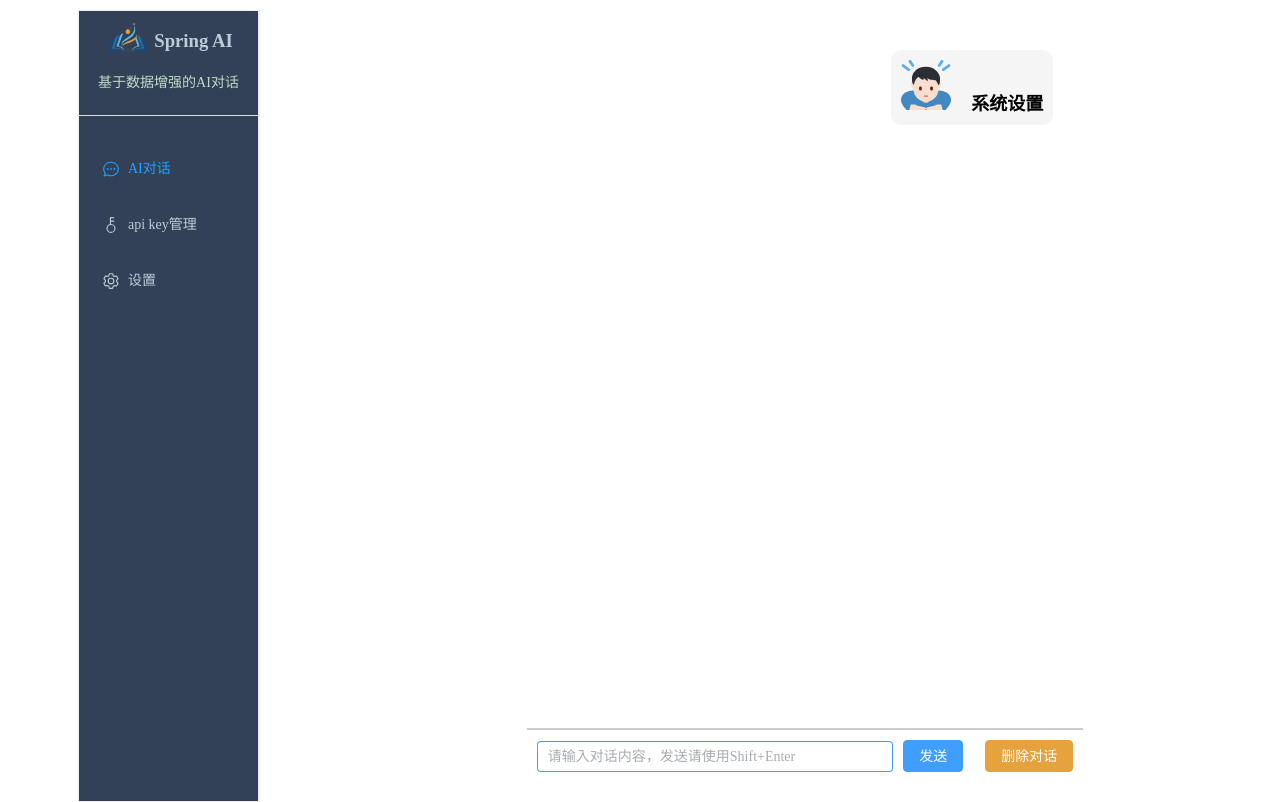
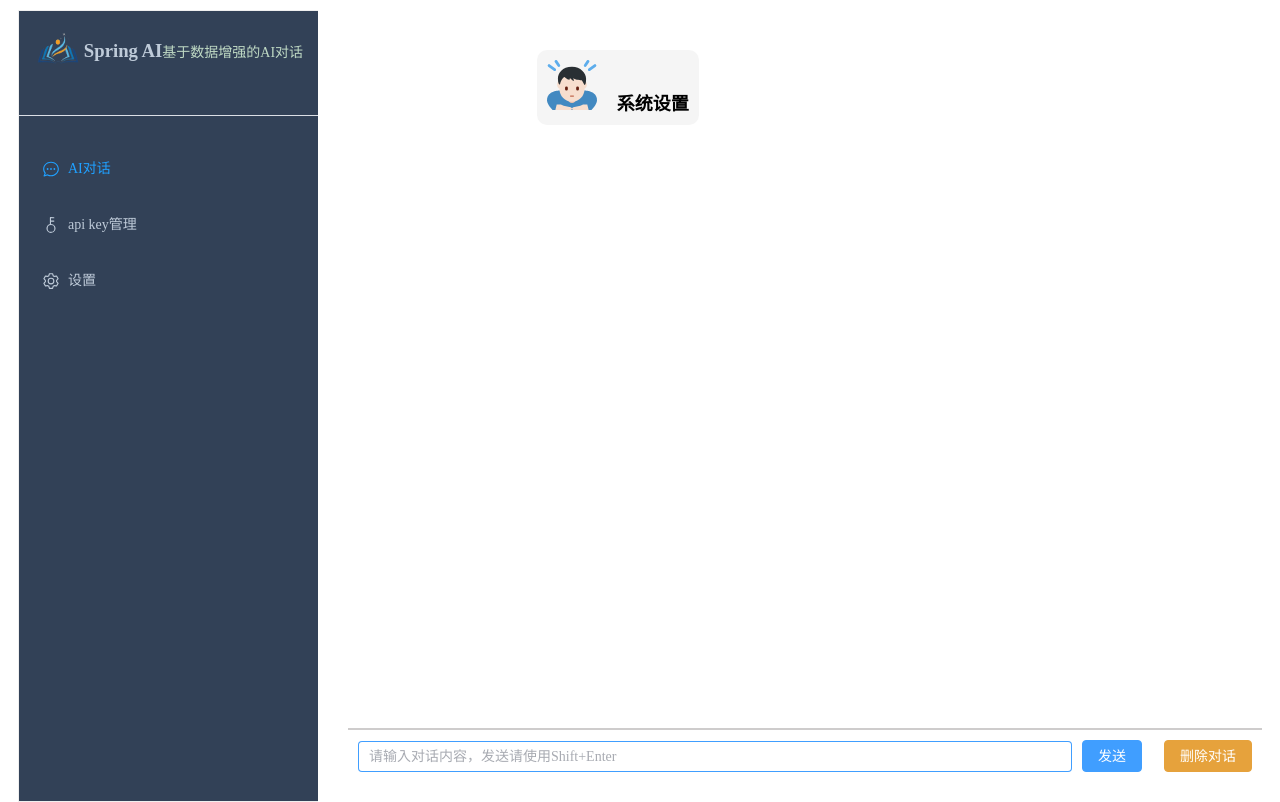
Before and after one commit to jillong/vue, a Vue app in the folder vue-ts/: page /chat in a window 1280 px wide. Built offline with nearby package versions, Linux system fonts and the light colour scheme.

Commit message:
调整聊天输入输出的样式

```diff
--- a/vue-ts/src/view/chat/ChatView.vue
+++ b/vue-ts/src/view/chat/ChatView.vue
@@ -103,7 +103,22 @@ const submitChat = async () => {
   display: flex;
   flex-direction: column; /* 垂直方向排列 */
   height: 100%;
+}
+
+.el-scrollbar {
+  flex: 1;
+  display: flex;
+  flex-direction: column;
   padding: 0 20%; /* 为整个容器增加左右留白 */
+}
+
+.el-scrollbar__wrap {
+  overflow-x: hidden;
+  overflow-y: auto;
+}
+
+.el-scrollbar__view {
+  padding-right: 5%; /* 确保内容区域有右侧留白 */
 }
 
 .chat-footer {
@@ -138,15 +153,14 @@ const submitChat = async () => {
   padding: 10px;
   border-radius: 10px;
   display: flex;
-  justify-content: flex-end; /* 使消息框靠右对齐 */
 }
 
 .scrollbar-item.assistant {
-  justify-content: flex-start; /* 使 assistant 消息框靠左对齐 */
+  justify-content: flex-start; /* assistant 消息框靠左对齐 */
 }
 
 .scrollbar-item.user {
-  justify-content: flex-end; /* 使 user 消息框靠右对齐 */
+  justify-content: flex-end; /* user 消息框靠右对齐 */
 }
 
 .card-content {
```
